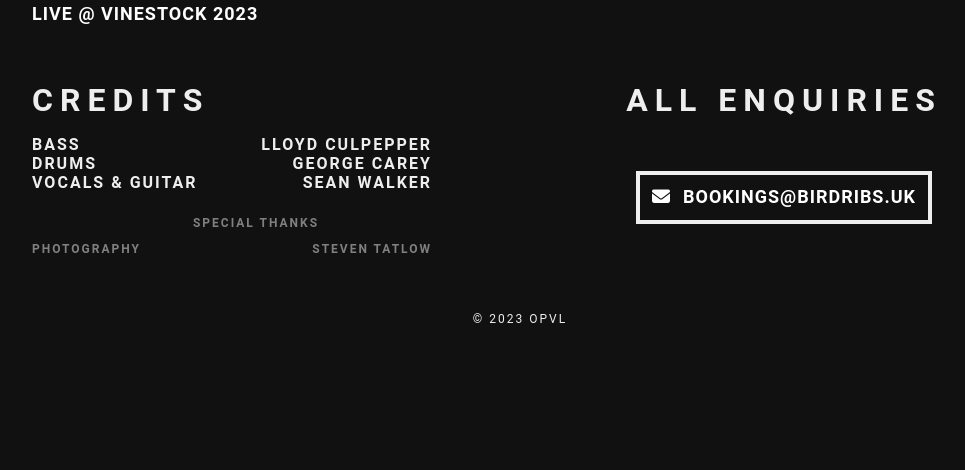
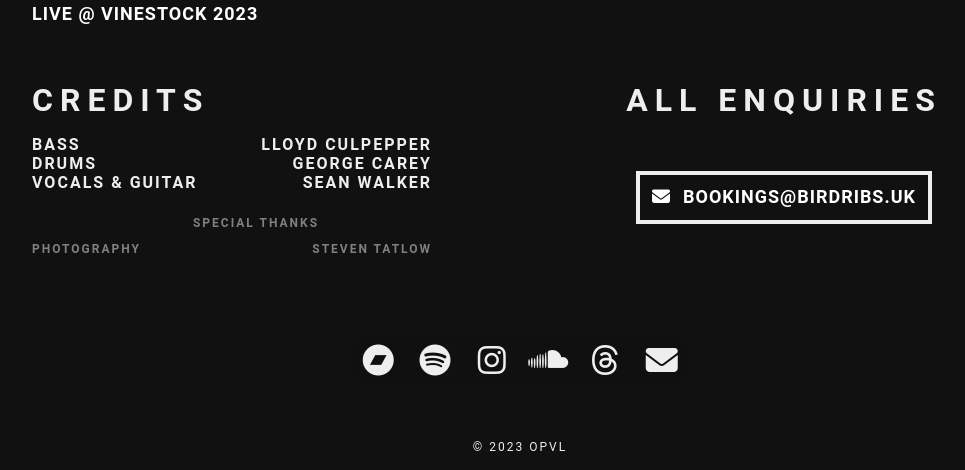
Before and after one commit to OPVL/epk-birdribs, a PHP site: page / in a window 1280 px wide. Shown: the part 1500-1970 px from the top of the page, without its empty margins (120-1085 px from the left). Before the commit the page ends 1823 px from the top, so only its background shows below. Run offline with PHP 8.4, Linux system fonts and the light colour scheme; some libraries are stand-ins or nearby versions.

Commit message:
add social links

```diff
--- a/assets/css/style.css
+++ b/assets/css/style.css
@@ -70,7 +70,7 @@ header.flex-col {
   transition: color 0.3s ease-in-out;
 }
 .images .featured-image p:hover a {
-  color: #ff006a;
+  color: #E1316C;
 }
 .images .featured-image img {
   height: 100%;
@@ -169,11 +169,11 @@ main {
 
 /* Handle */
 ::-webkit-scrollbar-thumb {
-  background: #333;
+  background: #605D58;
   transition: ease-in-out;
 }
 ::-webkit-scrollbar-thumb:hover {
-  background: #ff006a;
+  background: #E1316C;
   cursor: pointer;
 }
 
@@ -194,7 +194,7 @@ footer .copyright a {
   color: #eee;
 }
 footer .copyright a:hover {
-  color: #ff006a;
+  color: #E1316C;
 }
 
 .contact {
@@ -212,7 +212,7 @@ footer .copyright a:hover {
   transition: color, background 0.2s ease-in-out;
 }
 .contact-details a:hover {
-  color: #ff006a;
+  color: #E1316C;
 }
 
 .credits-details.flex-col {
@@ -260,7 +260,7 @@ section.contact.flex-col {
   display: flex;
   align-items: center;
   margin: 0 30px;
-  background: #990040;
+  background: #961641;
   width: 300px;
   justify-content: c;
   padding: 8px 16px;
@@ -306,5 +306,79 @@ section.contact.flex-col {
     text-align: center;
   }
 }
+.links {
+  margin-bottom: 1rem;
+  display: flex;
+  justify-content: space-between;
+  font-size: 32px;
+  width: 340px;
+  border-radius: 20px;
+  overflow: hidden;
+  background: rgba(17, 17, 17, 0.5);
+  color: #eee;
+  align-self: center;
+  margin: 80px 0px 0px 0px;
+}
+@media screen and (max-width: 768px) {
+  .links {
+    font-size: 24px;
+    width: 280px;
+    bottom: 40px;
+  }
+}
+.links a {
+  transition: all 0.2s ease-in-out;
+  color: inherit;
+  width: 100%;
+  height: 48px;
+  display: flex;
+  align-items: center;
+  justify-content: center;
+  text-decoration: none;
+  flex-grow: 0.5;
+  flex-shrink: 1;
+}
+.links a:hover {
+  flex-grow: 2;
+  flex-shrink: 0.8;
+}
+.links a:hover.bandcamp {
+  background: #629aa9;
+  color: #eee;
+  color: white;
+}
+.links a:hover.soundcloud {
+  background: rgba(255, 119, 0, 0.6);
+  color: #eee;
+  color: white;
+}
+.links a:hover.spotify {
+  background: rgba(29, 185, 84, 0.6);
+  color: #eee;
+  color: white;
+}
+.links a:hover.threads {
+  background: rgba(17, 17, 17, 0.6);
+  color: #eee;
+  color: #d0d0d0;
+}
+.links a:hover.instagram {
+  background: rgba(64, 93, 230, 0.6);
+  background: -moz-radial-gradient(top left, rgba(64, 93, 230, 0.6), rgba(225, 49, 108, 0.6));
+  background: linear-gradient(to bottom right, rgba(64, 93, 230, 0.6), rgba(225, 49, 108, 0.6));
+  color: #eee;
+  color: white;
+}
+.links a:hover.email {
+  background: rgba(155, 65, 98, 0.6);
+  color: #eee;
+  color: white;
+}
+.links a:hover.email:first-child {
+  padding-left: 5px;
+}
+.links a:hover.email:last-child {
+  padding-right: 5px;
+}
 
 /*# sourceMappingURL=style.css.map */
--- a/assets/sass/_variables.sass
+++ b/assets/sass/_variables.sass
@@ -4,4 +4,23 @@ $color-gray-light: #555
 $color-gray-lighter: #777
 $color-white: #eee
 
-$color-danger: #ff006a
+$color-black: #111
+$color-white: #eee
+
+$color-gray: #605D58
+$color-red: #E1316C
+$color-orange: #f2a417
+
+$color-bandcamp: #629aa9
+$color-soundcloud: #ff7700
+$color-spotify: #1db954
+$color-threads: $color-black
+$color-instagram: #405de6
+$color-instagram-secondary: #e1316c
+$color-email: #9b4162
+
+$color-warning: $color-orange
+$color-danger: $color-red
+
+$lighten-amount: 25%
+$lighten-amount-focus: 75%
--- a/assets/sass/style.sass
+++ b/assets/sass/style.sass
@@ -257,3 +257,67 @@ section.contact.flex-col
     h1
         padding: 40px
         text-align: center
+
+.links
+    margin-bottom: 1rem
+    display: flex
+    justify-content: space-between
+    font-size: 32px
+    width: 340px
+    border-radius: 20px
+    overflow: hidden
+    background: rgba(17,17,17,0.5)
+    color: $color-white
+    align-self: center
+    margin: 80px 0px 0px 0px
+    @media screen and (max-width: 768px)
+        font-size: 24px
+        width: 280px
+        bottom: 40px
+    a
+        transition: all 0.2s ease-in-out
+        color: inherit
+        width: 100%
+        height: 48px
+        display: flex
+        align-items: center
+        justify-content: center
+        text-decoration: none
+        flex-grow: 0.5
+        flex-shrink: 1
+
+        &:hover
+            flex-grow: 2
+            flex-shrink: 0.8
+            &.bandcamp
+                background: $color-bandcamp
+                color: $color-white
+                color: lighten($color-bandcamp, $lighten-amount-focus)
+            &.soundcloud
+                background: transparentize($color-soundcloud, 0.4)
+                color: $color-white
+                color: lighten($color-soundcloud, $lighten-amount-focus)
+            &.spotify
+                background: transparentize($color-spotify, 0.4)
+                color: $color-white
+                color: lighten($color-spotify, $lighten-amount-focus)
+            &.threads
+                background: transparentize($color-threads,0.4)
+                color: $color-white
+                color: lighten($color-threads, $lighten-amount-focus)
+            &.instagram
+                background: transparentize($color-instagram, 0.4)
+                background: -moz-radial-gradient(top left, transparentize($color-instagram, 0.4), transparentize($color-instagram-secondary, 0.4))
+                background: linear-gradient(to bottom right, transparentize($color-instagram, 0.4), transparentize($color-instagram-secondary, 0.4))
+                color: $color-white
+                color: lighten($color-instagram-secondary, $lighten-amount-focus)
+            &.email
+                background: transparentize($color-email, 0.4)
+                color: $color-white
+                color: lighten($color-email, $lighten-amount-focus)
+
+                &:first-child
+                    padding-left: 5px
+
+                &:last-child
+                    padding-right: 5px
--- a/index.php
+++ b/index.php
@@ -299,6 +299,39 @@ shuffle($artists);
         </div>
       </section>
     </div>
+    <div class="flex-col about-section">
+      <div class="links">
+        <a class="bandcamp" href="https://birdribs.bandcamp.com/" target="_blank" rel="noopener noreferrer"
+          aria-label="bandcamp">
+          <i class="fa-brands fa-bandcamp"></i>
+        </a>
+
+        <a class="spotify" href="https://open.spotify.com/artist/2n1IIctLetLRqR28XNSVfz" target="_blank"
+          rel="noopener noreferrer" aria-label="spotify">
+          <i class="fa-brands fa-spotify"></i>
+        </a>
+
+        <a class="instagram" href="https://www.instagram.com/birdribsband/" target="_blank" rel="noopener noreferrer"
+          aria-label="instagram">
+          <i class="fa-brands fa-instagram"></i>
+        </a>
+
+        <a class="soundcloud" href="https://soundcloud.com/birdribs" target="_blank" rel="noopener noreferrer"
+          aria-label="soundcloud">
+          <i class="fa-brands fa-soundcloud"></i>
+        </a>
+
+        <a class="threads" href="https://www.threads.net/@birdribsband" target="_blank" rel="noopener noreferrer"
+          aria-label="threads">
+          <i class="fa-brands fa-threads"></i>
+        </a>
+
+        <a class="email" href="mailto:birdribsband@gmail.com" target="_blank" rel="noopener noreferrer"
+          aria-label="email">
+          <i class="fa-solid fa-envelope"></i>
+        </a>
+      </div>
+    </div>
   </main>
   <footer>
     <div class="copyright">
```
Also changed, not shown: 1 other file.
